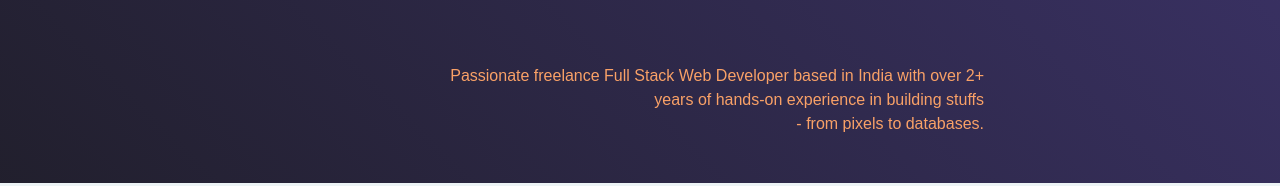
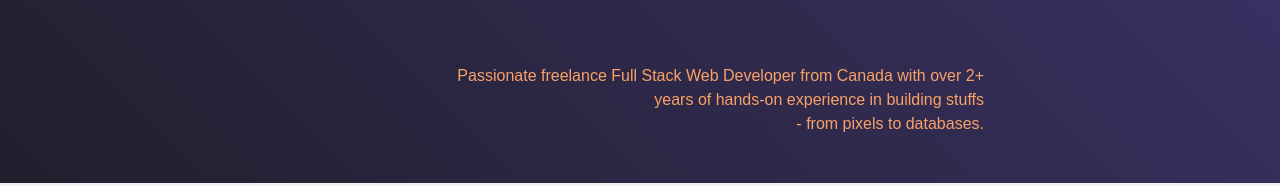
Before and after one commit to sohelshekhIn/Portfolio-Site, a Next.js app: page / in a window 1280 px wide. Shown: the part 558-744 px from the top of the page. Built offline with nearby package versions, Linux system fonts and the light colour scheme; a web font is replaced by a local one.

Commit message:
Update Country

```diff
--- a/components/Home.tsx
+++ b/components/Home.tsx
@@ -50,9 +50,9 @@ const Home = () => {
             <div className="w-1/3"></div>
             <p className="text-primary text-sm md:text-base font-medium text-right font-poppins">
               <SlideInText delay={baseDelay + 3.8}>
-                Passionate freelance Full Stack Web Developer based in India
-                with over 2+ years of hands-on experience in building stuffs{" "}
-                <br />- from pixels to databases.
+                Passionate freelance Full Stack Web Developer from Canada with
+                over 2+ years of hands-on experience in building stuffs <br />-
+                from pixels to databases.
               </SlideInText>
             </p>
           </div>
```
